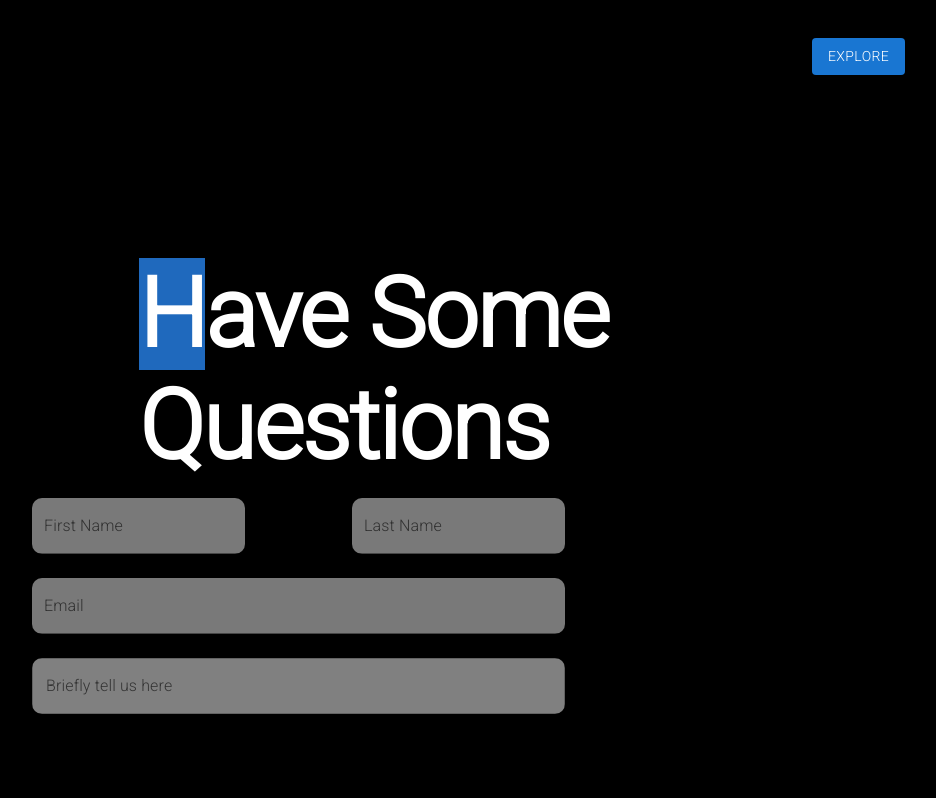
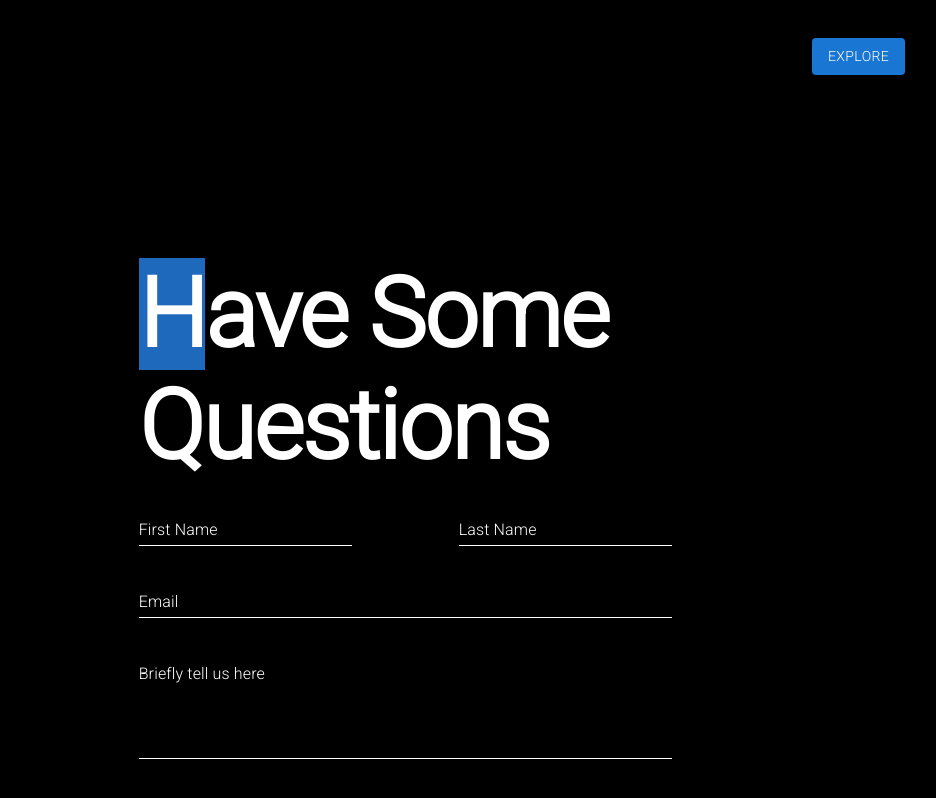
Before and after one commit to noorxhk/NoorM-TriLoop, a React (Vite) app: page / in a window 1280 px wide. Shown: the part 654-1452 px from the top of the page, without its empty margins (288-1224 px from the left). Built offline with nearby package versions, Linux system fonts and the light colour scheme.

Commit message:
added form with color

```diff
--- a/src/App.css
+++ b/src/App.css
@@ -28,12 +28,17 @@
 }
 .customtextfield{
 
-  outline: 0;
-  border-width: 0 0 4px;
-  border-color: white
+
+  color:white !important;
+  border-bottom: white !important;
+
+
+
+
 
 
 }
+
 .bodyWhite{
   background-color: white;
   color: black;
--- a/src/InfoForm.jsx
+++ b/src/InfoForm.jsx
@@ -3,56 +3,100 @@ import Grid from "@mui/material/Grid";
 import Typography from "@mui/material/Typography";
 import "@fontsource/roboto/300.css";
 import TextField from "@mui/material/TextField";
-import Box from "@mui/material/Box";
-import { color } from "@mui/system";
+
+import { styled } from '@mui/system';
 
 
+const StyledTextField = styled(TextField)`
+  .MuiInput-underline::before {
+    border-bottom-color: white;
+  }
+  .MuiInput-underline:hover:not(.Mui-disabled)::before {
+    border-bottom-color: white;
+  }
+  .MuiInput-underline::after {
+    border-bottom-color: white;
+  }
+`;
 
 export default function InfoForm() {
   return (
     <div className="bodyBlack">
       <Grid container spacing={0}>
-        <Grid item xs={4} />
-        <Grid item xs={6}>
+        <Grid item xs={12} md={4} />
+        <Grid item xs={12} md={6}>
           <Typography variant="h1">
             <br></br>
             <b>
               <span className="span">H</span>
               ave Some Questions
-
-
-
             </b>
-
           </Typography>
         </Grid>
       </Grid>
 
+      <Grid container spacing={0}>
+        <Grid item xs={12} md={4} />
 
-        <Grid  container spacing={0}>
+        <Grid item xs={12} md={2}>
+          <StyledTextField
 
-          <Grid item xs={3}/>
+            fullWidth
+            variant="standard"
+            label="First Name"
+            InputLabelProps={{ className: "customtextfield" }}
+            InputProps={{ className: "customtextfield" }}
+            margin="normal"
+            InputProps={{classes:{
+              root:{
+                '& .MuiInputBase-input': {
+                  color: '#fff', // Text color
+                },
+                '& .MuiInput-underline:before': {
+                  borderBottomColor: '#fff', // Semi-transparent underline
+                }
+              }
+            }}}
+          />
+        </Grid>
+        <Grid item xs={12} md={1} />
+        <Grid item xs={12} md={2}>
+          <StyledTextField
+            fullWidth
+            variant="standard"
+            label="Last Name"
+            InputLabelProps={{ className: "customtextfield" }}
+            InputProps={{ className: "customtextfield" }}
+            margin="normal"
+          ></StyledTextField>
+        </Grid>
+        <Grid item xs={12} md={2} />
 
-          <Grid item xs={2}>
-            <TextField fullWidth variant="filled" label="First Name"  style={{backgroundColor:"#808080" , borderRadius:"10px"}}   margin="normal"/>
-          </Grid>
-          <Grid item xs={1}/>
-          <Grid item xs={2} >
-            <TextField fullWidth variant="filled" label="Last Name"  style={{backgroundColor:"#808080" , borderRadius:"10px"}}    margin="normal"></TextField>
-          </Grid>
-          <Grid item xs={2}/>
+        <Grid item xs={12} md={4} />
+        <Grid item xs={12} md={5}>
+          <StyledTextField
+            fullWidth
+            variant="standard"
+            label="Email"
+            InputLabelProps={{ className: "customtextfield" }}
+            InputProps={{ className: "customtextfield" }}
+            margin="normal"
+          ></StyledTextField>
+        </Grid>
+        <Grid item xs={12} md={4} />
 
-
-          <Grid item xs={3}  />
-          <Grid item xs={5}>
-            <TextField fullWidth variant="filled" style={{backgroundColor:"#808080" , borderRadius:"10px"}} label="Email"   margin="normal"></TextField>
-          </Grid>
-          <Grid item xs={2}/>
-          <Grid item xs={3} />
-          <Grid item xs={5}>
-            <TextField fullWidth variant="outlined" label="Briefly tell us here" multiline Rows={4}  style={{backgroundColor:"#808080" , borderRadius:"10px"}}    margin="normal"></TextField>
-          </Grid>
-
+        <Grid item xs={12} md={5}>
+          <StyledTextField
+            fullWidth
+            variant="standard"
+            label="Briefly tell us here"
+            multiline
+            rows={4}
+            InputLabelProps={{ className: "customtextfield" }}
+            InputProps={{ className: "customtextfield" }}
+            margin="normal"
+          ></StyledTextField>
+        </Grid>
       </Grid>
     </div>
   );
--- a/src/Page3.jsx
+++ b/src/Page3.jsx
@@ -16,11 +16,11 @@ export default function Page3() {
         <Grid item spacing={16} container direction="column">
           <Grid item />
           <Grid item container spacing={10}>
-            <Grid item xs={1} />
-            <Grid item xs={2}>
+            <Grid item xs={12} md={1} />
+            <Grid item xs={12} md={2}>
               <Button variant="contained"> About us </Button>
             </Grid>
-            <Grid item xs={6}>
+            <Grid item xs={12} md={6}>
               <Typography variant="h2" >
                 <b>
                   <span className="span">W</span>
@@ -35,11 +35,11 @@ export default function Page3() {
         <Grid item spacing={5} container direction="column">
           <Grid item />
           <Grid item container spacing={5}>
-            <Grid item xs={1} />
-            <Grid item xs={2}>
+            <Grid item xs={12} md={1} />
+            <Grid item xs={12} md={2}>
               <Paper style={{ height: "100%", width: "100%" }}></Paper>
             </Grid>
-            <Grid item xs={8}>
+            <Grid item xs={12} md={8}>
               <Typography variant="p" >
                 Lorem, ipsum dolor sit amet consectetur adipisicing elit. Optio
                 velit vitae magnam aperiam sapiente cupiditate adipisci ducimus
@@ -71,8 +71,8 @@ export default function Page3() {
               </Typography>
             </Grid>
 
-            <Grid item xs={10} />
-            <Grid item xs={2}>
+            <Grid item xs={12} md={10} />
+            <Grid item xs={12} md={2}>
               <Button variant="contained"> Explore </Button>
             </Grid>
           </Grid>
```
